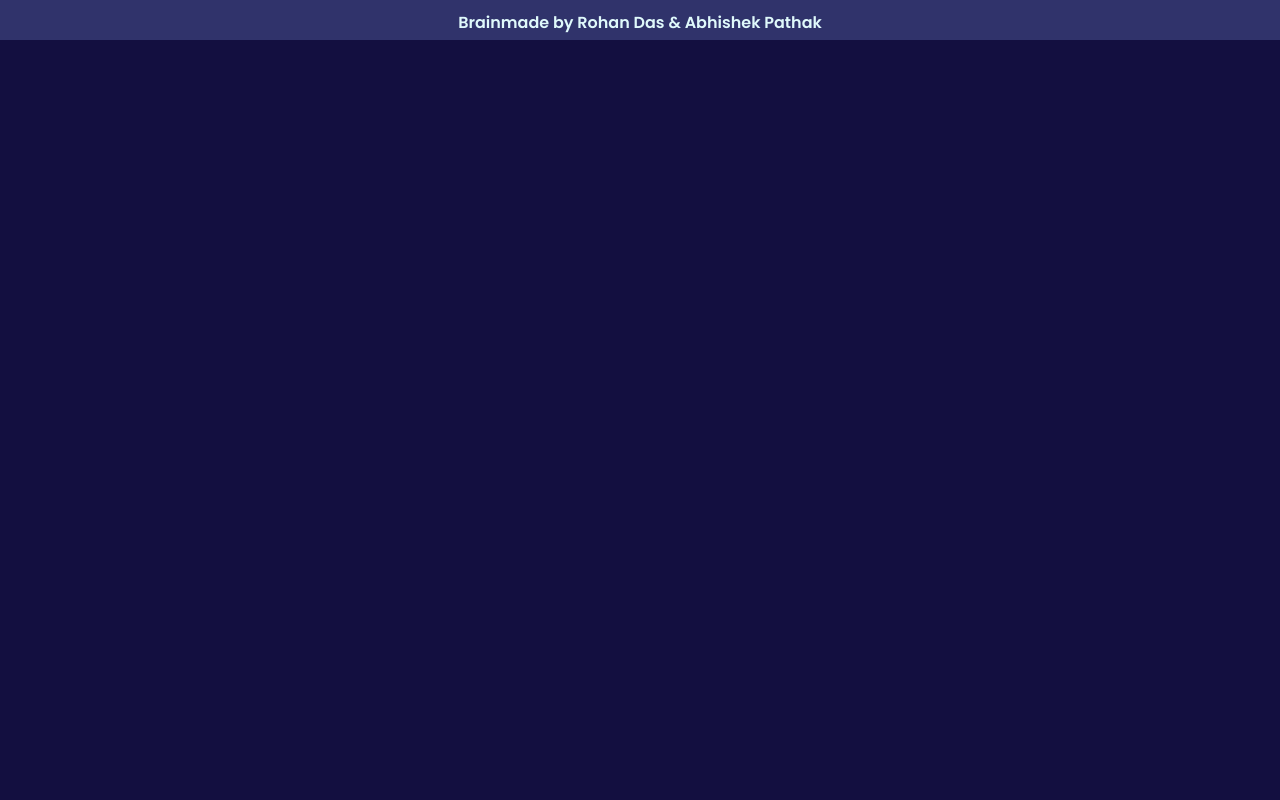
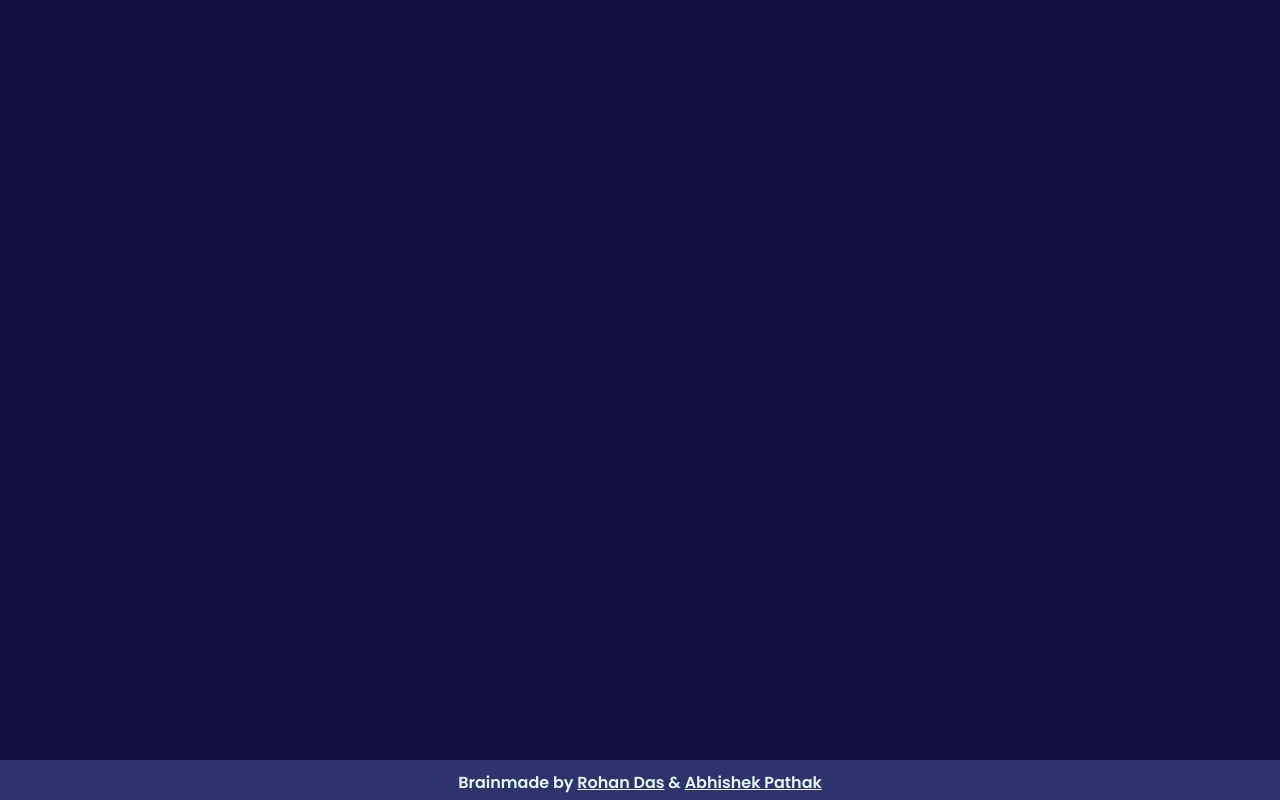
Before and after one commit to RohanDas28/GIndexer, a Next.js app: page /components/Footer in a window 1280 px wide. Built offline with nearby package versions, Linux system fonts and the light colour scheme.

Commit message:
Fixed Prod

```diff
--- a/pages/components/Footer.js
+++ b/pages/components/Footer.js
@@ -4,7 +4,7 @@ const Footer = () => {
     return (
 
         <div id="footer">
-            <b>Brainmade by Rohan Das & Abhishek Pathak</b>
+            <b>Brainmade by <u>Rohan Das</u> & <u>Abhishek Pathak</u></b>
             </div>
 
     )
--- a/styles/globals.css
+++ b/styles/globals.css
@@ -63,7 +63,8 @@ a {
 }
 
 #footer{
-  /* position: absolute; */
+  position: absolute;
+  bottom: 0;
   padding: 10px 10px 0px 10px;
   width: 100%;
   height: 2.5rem;
```
Also changed, not shown: pages/components/Fun.js (+1 -1 lines).
